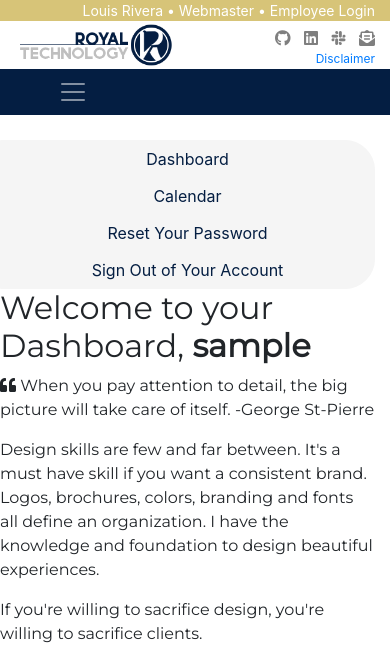
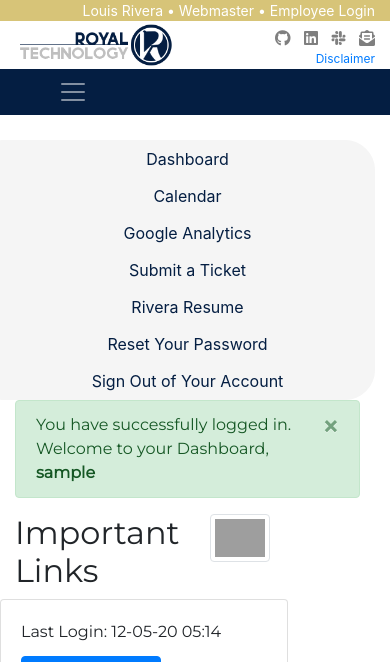
Before and after one commit to louriv/RiveraProjects, a PHP site: page /welcome.php in a window 390 px wide. Shown: the top 662 px of the page. Run offline with PHP 8.4, Linux system fonts and the light colour scheme; the visitor is signed in with stand-in values (Sample User, id 1); grey boxes are pictures that could not be loaded.

Commit message:
continued building portal
-changed styling
-added js for left navigation
-edits to layout and content on inside pages

```diff
--- a/css/stylesheet.css
+++ b/css/stylesheet.css
@@ -88,6 +88,13 @@ p {
     display: inline;!important
   }
 
+.dash-buttons {
+  border: none;
+  border-radius: 0px 30px 30px 0px;
+  padding: 10px;
+  display: block;
+  min-width: 125px;
+}
 
 .dashboard-nav {
   width: 100%;
@@ -192,6 +199,11 @@ a.social-icons:hover {
 
 }
 
+.noDisplay{display:none;}
+.yesDisplay{display:block;}
+
+.noDisplay2{display:none;}
+.yesDisplay2{display:block;}
 
 .breadcrumb {
   background-color: #fff;
--- a/includes/footer-scripts.php
+++ b/includes/footer-scripts.php
@@ -3,4 +3,7 @@
 <script type="text/javascript" src="js/jquery-3.4.1.min.js"></script>
 
 <!-- needs to go in its own scripts file -->
+<script type="text/javascript" src="js/dashboard-nav.js"></script>
+
+<!-- needs to go in its own scripts file -->
 <script type="text/javascript" src="js/bootstrap.bundle.min.js"></script>
--- /dev/null
+++ b/js/dashboard-nav.js
@@ -0,0 +1,19 @@
+$('#dashboard').click(function(){
+    $('.yesDisplay').show();
+    $('.noDisplay').hide();
+});
+
+$('#calendar').click(function(){
+    $('.yesDisplay').hide();
+    $('.noDisplay').show();
+});
+
+$('#analytics').click(function(){
+    $('.yesDisplay').hide();
+    $('.noDisplay').show();
+});
+
+$('#helpdesk').click(function(){
+    $('.yesDisplay').hide();
+    $('.noDisplay').show();
+});
--- a/welcome.php
+++ b/welcome.php
@@ -50,37 +50,68 @@ if(!isset($_SESSION["loggedin"]) || $_SESSION["loggedin"] !== true){
 </div>
 
 <div class="container-fluid dashboard-nav">
+
   <div class="row">
     <div class="col-sm-2">
   <div class="btn-group-vertical">
-    <a href="password-reset.php" class="btn btn-gray btn-dash">Dashboard  </a>
-    <a href="password-reset.php" class="btn btn-gray btn-dash">Calendar </a>
+    <button id="dashboard" class="btn btn-gray btn-dash">Dashboard</button>
+    <button id="calendar" class="btn btn-gray btn-dash">Calendar</button>
+    <button id="analytics" class="btn btn-gray btn-dash">Google Analytics</button>
+    <button id="helpdesk" class="btn btn-gray btn-dash">Submit a Ticket</button>
+    <a type="button" class="btn btn-gray btn-dash" rel="noopener noreferrer" href="../RiveraProjects/pdf/RiveraResume.pdf" target="_blank">Rivera Resume</a>
     <a href="password-reset.php" class="btn btn-gray btn-dash">Reset Your Password</a>
     <a href="logout.php" class="btn btn-gray btn-dash">Sign Out of Your Account</a>
+
 </div>
 </div>
 <div class="col-sm-8">
-    <h2>Welcome to your Dashboard, <b><?php echo htmlspecialchars($_SESSION["username"]); ?></b></h2>
-  <p><span><i class="fas fa-quote-left"></i></span> When you pay attention to detail, the big picture will take care of itself. -George St-Pierre</p>
 
-  <p>Design skills are few and far between. It's a must have skill if you want a consistent brand. Logos, brochures, colors, branding and fonts all define an organization. I have the knowledge and foundation to design beautiful experiences.</p>
-  <p>If you're willing to sacrifice design, you're willing to sacrifice clients.</p>
 
-    <iframe src="https://outlook.office365.com/owa/calendar/0c684c5fc9904488a16f0a78c8edbb3f@bylight.com/4fe2ea1398074eeab9fc0a5cd4f32e0d14191551599972090951/calendar.html" width="100%" height="600" scrolling="no" frameborder="0"></iframe>
+    <div class="yesDisplay">
+      <div class="container-fluid">
+        <div class="alert alert-success alert-dismissible fade show" role="alert">
+          <p style="margin-bottom: 0px;"> You have successfully logged in. Welcome to your Dashboard, <b><?php echo htmlspecialchars($_SESSION["username"]); ?></b></p>
+          <button type="button" class="close" data-dismiss="alert" aria-label="Close">
+    <span aria-hidden="true">&times;</span>
+  </button>
+</div>
+
+        <div class="row">
+          <div class="col">
+          <h2>Important Links</h2>
+          </div>
+          <div class="col">
+            <img src="../riveraprojects/img/computer.jpg" alt="Website Launch" class="img-thumbnail img-fluid">
+
+          </div>
+          <div class="col">
+
+          </div>
+        </div>
+      </div>
+        </div>
+
+    <div class="noDisplay">
+      <iframe src="https://outlook.office365.com/owa/calendar/0c684c5fc9904488a16f0a78c8edbb3f@bylight.com/4fe2ea1398074eeab9fc0a5cd4f32e0d14191551599972090951/calendar.html" width="100%" height="600" scrolling="no" frameborder="0"></iframe>
+
+    </div>
+
+    <div class="noDisplay">
+      <p>some other stuff for the analytics tab</p>
+    </div>
+
+
+
 
   </div>
   <div class="col-sm-2">
     <div class="card" style="width: 18rem;">
-  <div class="card-body">
-    <h5 class="card-title">Last Login</h5>
-    <?php
-    $currentDateTime = date('m-d-y H:i');
+      <div class="card-body">
 
-    echo $currentDateTime;
-?>
+    <p class="card-title">Last Login: <?php $currentDateTime = date('m-d-y H:i'); echo $currentDateTime; ?></p>
 
-    <p class="card-text">With supporting text below as a natural lead-in to additional content.</p>
-    <a href="#" class="btn btn-primary">Go somewhere</a>
+
+  <a href="#" class="btn btn-primary">Go somewhere</a>
   </div>
 </div>
     </div>
```
Also changed, not shown: password-reset.php (+64 -12 lines).
